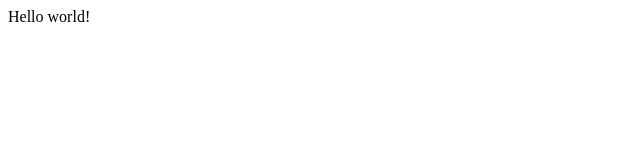
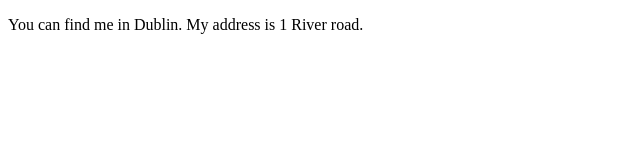
Before and after one commit to bobbyrne01/learning-handlebarsjs, a website: page index.html in a window 1280 px wide. Shown: the whole page, without its empty margins (0-640 px from the left). Drawn offline with nearby package versions, Linux system fonts and the light colour scheme.

Commit message:
basic template

```diff
--- a/index.html
+++ b/index.html
@@ -9,7 +9,13 @@
   </head>
 
    <body>
-     Hello world!
+    <script id="address-template" type="text/x-handlebars-template">
+      <p>You can find me in {{city}}. My address is {{number}} {{street}}.</p>
+    </script>
+
+    <div id="content-placeholder"></div>
+
+    <script src="js/templatingLogic.js"></script>
    </body>
 
  </html>
--- /dev/null
+++ b/js/templatingLogic.js
@@ -0,0 +1,19 @@
+var templateScript = document.getElementById('address-template').innerHTML.trim();
+console.log(templateScript);
+
+// Compile the template
+var template = Handlebars.compile(templateScript);
+console.log(template);
+
+// Define our data object
+var context = {
+  "city": "Dublin",
+  "street": "River road",
+  "number": "1"
+};
+
+// Pass data to the template
+var compiledHtml = template(context);
+
+// Add the compiled html to the page
+document.getElementById('content-placeholder').innerHTML = compiledHtml;
```
